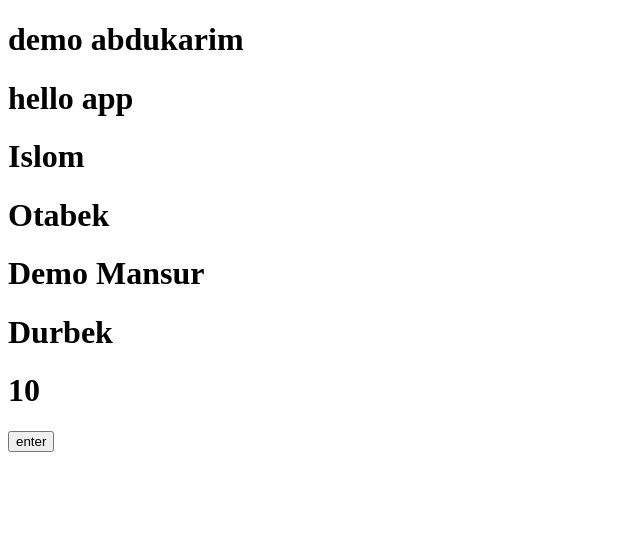
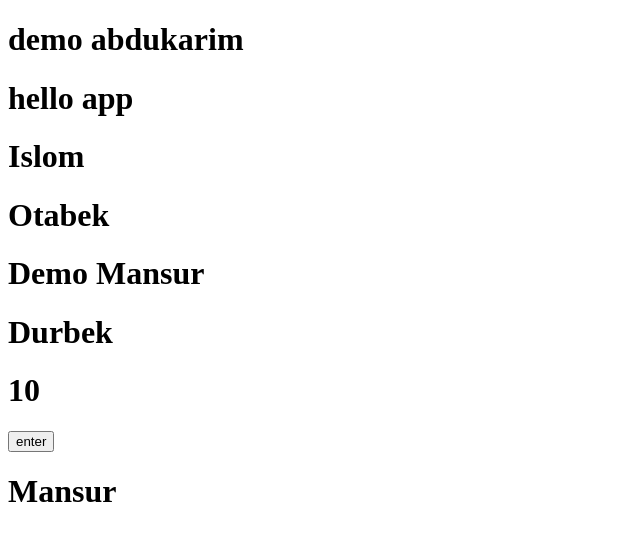
Before and after one commit to Otabek1990/git-github-learning, a React (Vite) app: page / in a window 1280 px wide. Shown: the top 540 px of the page, without its empty margins (0-640 px from the left). Built offline with nearby package versions, Linux system fonts and the light colour scheme.

Commit message:
for practice

```diff
--- a/src/App.tsx
+++ b/src/App.tsx
@@ -12,6 +12,7 @@ function App() {
       <h1>Durbek</h1>
       <h1>{son}</h1>
       <button onClick={() => setSon(son + 1)}>enter</button>
+      <h1>Mansur</h1>
     </div>
   );
 }
```
